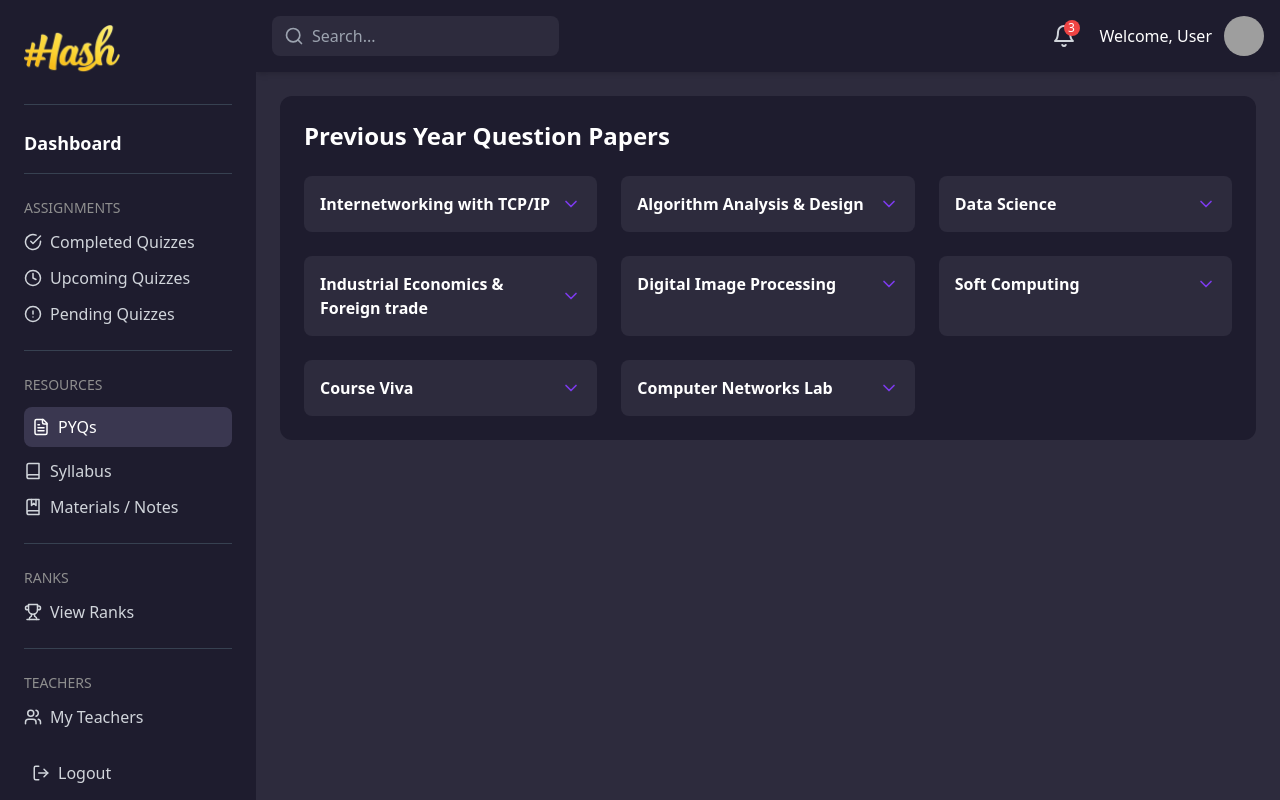
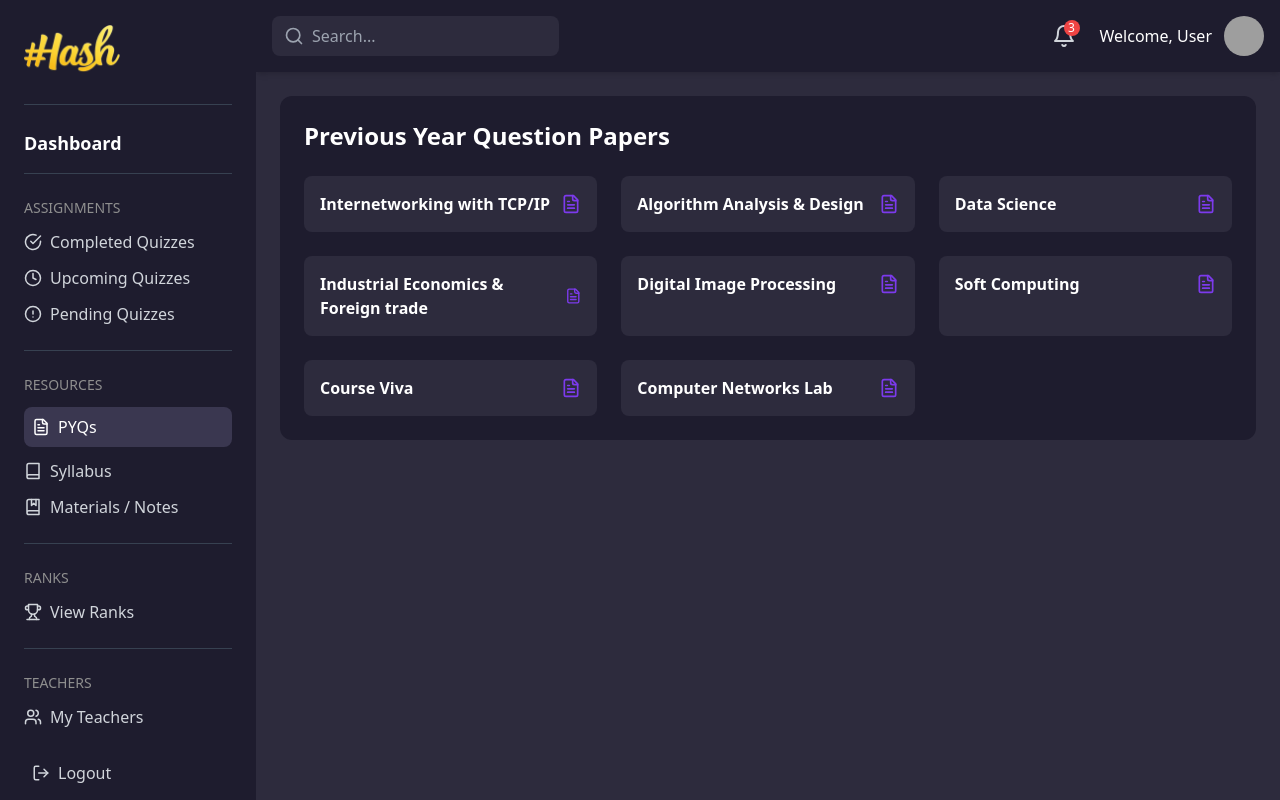
Before and after one commit to stay-c77/HASH, a React (Vite) app in the folder Frontend/: page /PYQsPage in a window 1280 px wide. Built offline with nearby package versions, Linux system fonts and the light colour scheme; grey boxes are pictures that could not be loaded.

Commit message:
Replaced expandable card with Popup Modal, and added admin pages

```diff
--- a/Frontend/src/Components/ExpandableCard.jsx
+++ /dev/null
@@ -1,70 +0,0 @@
-import React from 'react';
-import { motion, AnimatePresence } from 'framer-motion';
-import { ChevronDown, FileText } from 'lucide-react';
-
-const ExpandableCard = ({ title, isExpanded, onToggle, children }) => {
-  return (
-    <motion.div
-      layout
-      initial={{opacity: 0, y: 20}}
-      animate={{opacity: 1, y: 0}}
-      transition={{
-        layout: {duration: 0.3, ease: "easeOut"},
-      }}
-      className="bg-[#2D2B3D] rounded-lg overflow-hidden"
-    >
-      <motion.div
-        layout="position"
-        className="p-4 cursor-pointer"
-        onClick={onToggle}
-      >
-        <div className="flex justify-between items-center">
-          <motion.h3 layout="position" className="text-white font-semibold">
-            {title}
-          </motion.h3>
-          <motion.div
-            animate={{rotate: isExpanded ? 180 : 0}}
-            transition={{duration: 0.3}}
-          >
-            <ChevronDown className="text-[#7C3AED]" size={20}/>
-          </motion.div>
-        </div>
-
-        <AnimatePresence mode="wait">
-          {isExpanded && (
-            <motion.div
-              initial={{height: 0, opacity: 0}}
-              animate={{
-                height: "auto",
-                opacity: 1,
-                transition: {
-                  height: {duration: 0.3},
-                  opacity: {duration: 0.2, delay: 0.1}
-                }
-              }}
-              exit={{
-                height: 0,
-                opacity: 0,
-                transition: {
-                  height: {duration: 0.3},
-                  opacity: {duration: 0.2}
-                }
-              }}
-            >
-              <motion.div
-                initial={{y: -10}}
-                animate={{y: 0}}
-                exit={{y: -10}}
-                className="mt-4 pt-4 border-t border-gray-700"
-              >
-                {children}
-              </motion.div>
-            </motion.div>
-          )}
-        </AnimatePresence>
-      </motion.div>
-    </motion.div>
-  );
-};
-
-export default ExpandableCard;
--- /dev/null
+++ b/Frontend/src/Components/PopupModal.jsx
@@ -0,0 +1,65 @@
+import React from 'react';
+import { motion, AnimatePresence } from 'framer-motion';
+import { X, FileText } from 'lucide-react';
+
+const PopupModal = ({ title, isExpanded, onToggle, children }) => {
+  return (
+    <>
+      <motion.div
+        initial={{ opacity: 0, y: 20 }}
+        animate={{ opacity: 1, y: 0 }}
+        transition={{ duration: 0.3, ease: "easeOut" }}
+        className="bg-[#2D2B3D] rounded-lg overflow-hidden cursor-pointer"
+        onClick={onToggle}
+      >
+        <div className="p-4">
+          <div className="flex justify-between items-center">
+            <h3 className="text-white font-semibold">{title}</h3>
+            <FileText className="text-[#7C3AED]" size={20} />
+          </div>
+        </div>
+      </motion.div>
+
+      <AnimatePresence>
+        {isExpanded && (
+          <>
+            {/* Backdrop overlay */}
+            <motion.div
+              initial={{ opacity: 0 }}
+              animate={{ opacity: 1 }}
+              exit={{ opacity: 0 }}
+              transition={{ duration: 0.2 }}
+              className="fixed inset-0 bg-black bg-opacity-50 z-40"
+              onClick={onToggle}
+            />
+
+            {/* Modal */}
+            <motion.div
+              initial={{ opacity: 0, scale: 0.9 }}
+              animate={{ opacity: 1, scale: 1 }}
+              exit={{ opacity: 0, scale: 0.9 }}
+              transition={{ duration: 0.3, ease: "easeOut" }}
+              className="fixed top-1/2 left-1/2 transform -translate-x-1/2 -translate-y-1/2 bg-[#1E1C2E] rounded-xl p-6 shadow-xl z-50 w-11/12 max-w-lg max-h-[80vh] overflow-y-auto"
+            >
+              <div className="flex justify-between items-center mb-4">
+                <h3 className="text-xl font-semibold text-white">{title}</h3>
+                <button
+                  onClick={onToggle}
+                  className="text-gray-400 hover:text-white transition-colors"
+                >
+                  <X size={24} />
+                </button>
+              </div>
+
+              <div className="mt-2">
+                {children}
+              </div>
+            </motion.div>
+          </>
+        )}
+      </AnimatePresence>
+    </>
+  );
+};
+
+export default PopupModal;
--- a/Frontend/src/Pages/Admin_Pages/AdminPYQsPage.jsx
+++ b/Frontend/src/Pages/Admin_Pages/AdminPYQsPage.jsx
@@ -8,7 +8,7 @@ import {
     BookMarked, Trophy, Users, LogOut, X, ChevronDown,
     Plus, Edit2, Trash2, Download
 } from 'lucide-react';
-import ExpandableCard from '../../components/ExpandableCard';
+import ExpandableCard from '../../components/PopupModal.jsx';
 
 const AdminPYQsPage = () => {
     const navigate = useNavigate();
--- a/Frontend/src/Pages/Student_Pages/MaterialsPage.jsx
+++ b/Frontend/src/Pages/Student_Pages/MaterialsPage.jsx
@@ -5,7 +5,7 @@ import { FileText } from "lucide-react";
 import StudentNavbar from '../../components/StudentNavbar';
 import StudentSidebar from '../../components/StudentSidebar';
 import LogoutModal from '../../components/LogoutModal';
-import ExpandableCard from '../../components/ExpandableCard';
+import ExpandableCard from '../../components/PopupModal.jsx';
 
 const MaterialsPage = () => {
   const navigate = useNavigate();
--- a/Frontend/src/Pages/Student_Pages/PYQsPage.jsx
+++ b/Frontend/src/Pages/Student_Pages/PYQsPage.jsx
@@ -5,7 +5,7 @@ import { FileText } from "lucide-react";
 import StudentNavbar from '../../components/StudentNavbar';
 import StudentSidebar from '../../components/StudentSidebar';
 import LogoutModal from '../../components/LogoutModal';
-import ExpandableCard from '../../components/ExpandableCard';
+import PopupModal from '../../components/PopupModal.jsx';
 
 const PYQsPage = () => {
   const navigate = useNavigate();
@@ -53,7 +53,7 @@ const PYQsPage = () => {
             </h2>
             <div className="grid grid-cols-1 md:grid-cols-2 lg:grid-cols-3 gap-6">
               {subjects.map((subject, index) => (
-                <ExpandableCard
+                <PopupModal
                   key={index}
                   title={subject}
                   isExpanded={expandedSubject === index}
@@ -74,7 +74,7 @@ const PYQsPage = () => {
                       </motion.li>
                     ))}
                   </ul>
-                </ExpandableCard>
+                </PopupModal>
               ))}
             </div>
           </motion.div>
--- a/Frontend/src/Pages/Student_Pages/SyllabusPage.jsx
+++ b/Frontend/src/Pages/Student_Pages/SyllabusPage.jsx
@@ -5,7 +5,7 @@ import { FileText } from "lucide-react";
 import StudentNavbar from '../../components/StudentNavbar';
 import StudentSidebar from '../../components/StudentSidebar';
 import LogoutModal from '../../components/LogoutModal';
-import ExpandableCard from '../../components/ExpandableCard';
+import ExpandableCard from '../../components/PopupModal.jsx';
 
 const SyllabusPage = () => {
   const navigate = useNavigate();
```
